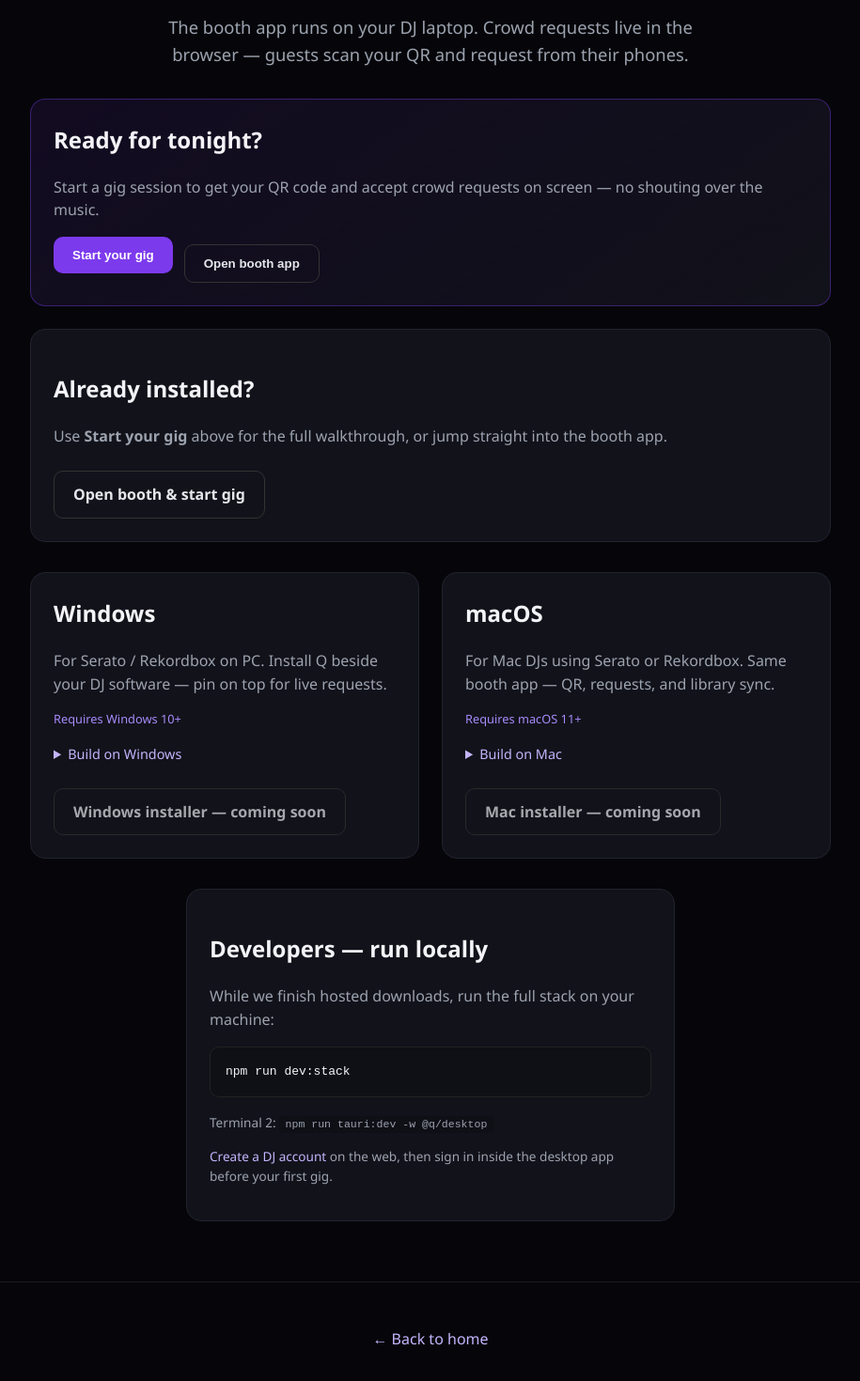
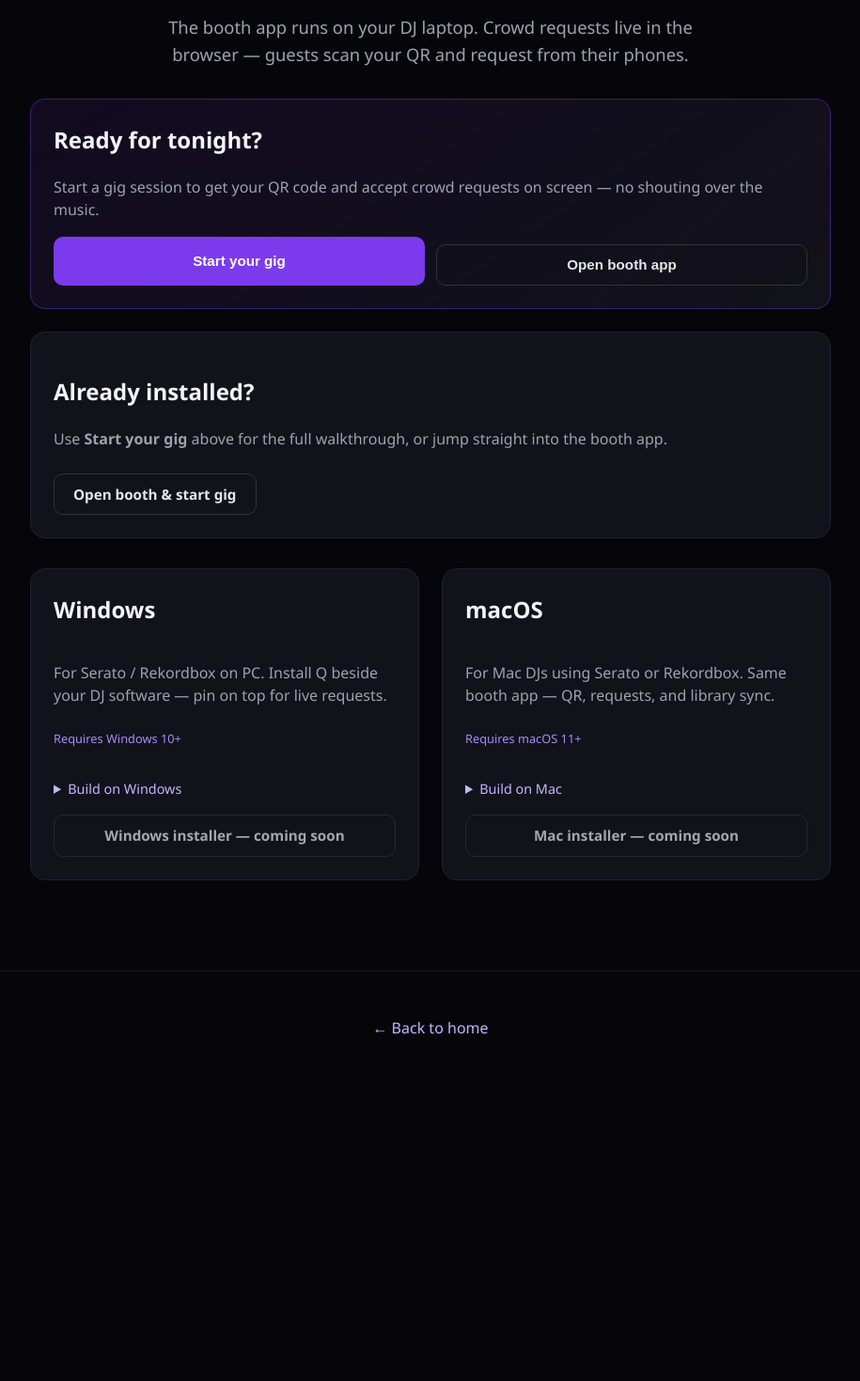
Before and after one commit to ayesh280504/Q, a React (Vite) app in the folder apps/web/: page /download in a window 1280 px wide. Shown: the part 254-1724 px from the top of the page at 94% size, without its empty margins (182-1097 px from the left). After the commit the page ends 1408 px from the top, so only its background shows below. Built offline with nearby package versions, Linux system fonts and the light colour scheme; no server answers.

Commit message:
download page visual fixes

```diff
--- a/apps/web/src/pages/DownloadPage.tsx
+++ b/apps/web/src/pages/DownloadPage.tsx
@@ -153,21 +153,6 @@ export default function DownloadPage() {
             )}
           </article>
         </div>
-
-        <section className="card download-dev-card">
-          <h2>Developers — run locally</h2>
-          <p className="muted">
-            While we finish hosted downloads, run the full stack on your machine:
-          </p>
-          <pre className="code">npm run dev:stack</pre>
-          <p className="muted small">
-            Terminal 2: <code>npm run tauri:dev -w @q/desktop</code>
-          </p>
-          <p className="muted small">
-            <Link to="/register">Create a DJ account</Link> on the web, then sign in inside the
-            desktop app before your first gig.
-          </p>
-        </section>
       </main>
       <footer className="footer">
         <p>
--- a/apps/web/src/styles.css
+++ b/apps/web/src/styles.css
@@ -380,11 +380,19 @@ a:hover { text-decoration: underline; }
 }
 
 .btn {
-  display: inline-block;
+  display: inline-flex;
+  align-items: center;
+  justify-content: center;
   padding: 0.75rem 1.25rem;
   border-radius: 10px;
   font-weight: 600;
+  font-size: 0.95rem;
+  line-height: 1.2;
+  min-height: 2.75rem;
+  border: 1px solid transparent;
+  cursor: pointer;
   text-decoration: none;
+  white-space: nowrap;
 }
 
 .btn.primary {
@@ -545,13 +553,18 @@ a:hover { text-decoration: underline; }
   display: flex;
   flex-wrap: wrap;
   gap: 0.75rem;
-  align-items: flex-start;
+  align-items: stretch;
   margin-top: 1rem;
 }
 
+.download-gig-actions > .btn,
 .download-gig-actions .launch-app-wrap {
-  flex: 1;
-  min-width: 160px;
+  flex: 1 1 200px;
+  min-width: 200px;
+}
+
+.download-gig-actions .launch-app-wrap > .btn {
+  width: 100%;
 }
 
 .booth-gig-modal-foot {
@@ -569,10 +582,21 @@ a:hover { text-decoration: underline; }
   gap: 1.5rem;
   margin: 2rem 0;
   text-align: left;
+  align-items: stretch;
+}
+
+.download-card {
+  display: flex;
+  flex-direction: column;
 }
 
 .download-card h2 {
   margin-top: 0;
+}
+
+.download-card .download-btn,
+.download-card .download-btn-disabled {
+  margin-top: auto;
 }
 
 .download-badge {
@@ -598,17 +622,19 @@ a:hover { text-decoration: underline; }
   line-height: 1.7;
 }
 
+.download-btn-disabled,
+.download-btn {
+  display: inline-flex;
+  align-items: center;
+  justify-content: center;
+  margin-top: 0.75rem;
+  width: 100%;
+  text-decoration: none;
+}
+
 .download-btn-disabled {
-  display: inline-block;
-  margin-top: 0.5rem;
   opacity: 0.7;
   cursor: not-allowed;
-}
-
-.download-btn {
-  display: inline-block;
-  margin-top: 0.5rem;
-  text-decoration: none;
 }
 
 .download-dev-card {
```
Also changed, not shown: 1 other file (tests, documents, lock files or other folders).
